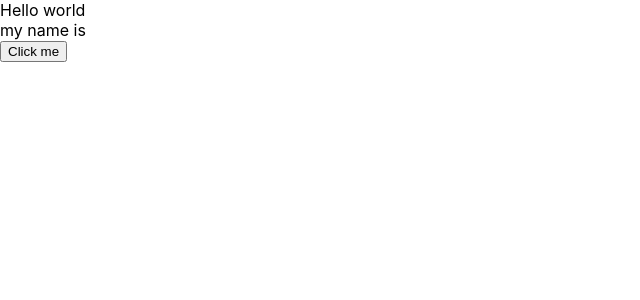
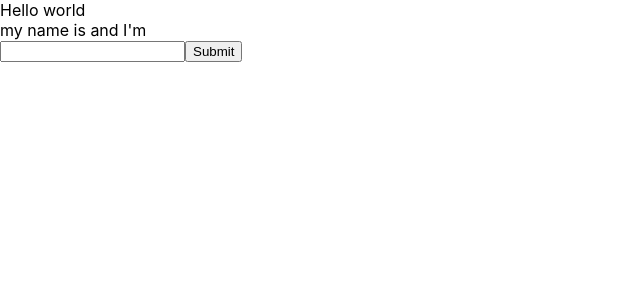
Before and after one commit to hoangnvthkt/react-basic, a React (Create React App) app: page / in a window 1280 px wide. Shown: the top 300 px of the page, without its empty margins (0-640 px from the left). Built offline with nearby package versions, Linux system fonts and the light colour scheme.

Commit message:
video 20

```diff
--- a/src/components/MyComponent.js
+++ b/src/components/MyComponent.js
@@ -16,18 +16,34 @@ class Mycomponent extends React.Component {
     });
     alert(`my name is ${this.state.name} and my age is ${this.state.age}`);
   };
+  handleOnchangeInput = (event) => {
+    this.setState({
+      name: event.target.value,
+    });
+  };
+  handleOnSubmit = (event) => {
+    event.preventDefault();
+  };
   render() {
     return (
       <>
-        <div>my name is {this.state.name}</div>
         <div>
-          <button
-            onClick={(event) => {
-              this.handleClick(event);
+          my name is {this.state.name} and I'm {this.state.age}
+        </div>
+        <div>
+          <form
+            onSubmit={(event) => {
+              this.handleOnSubmit(event);
             }}
           >
-            Click me
-          </button>
+            <input
+              type="text"
+              onChange={(event) => {
+                this.handleOnchangeInput(event);
+              }}
+            />
+            <button>Submit</button>
+          </form>
         </div>
       </>
     );
```
